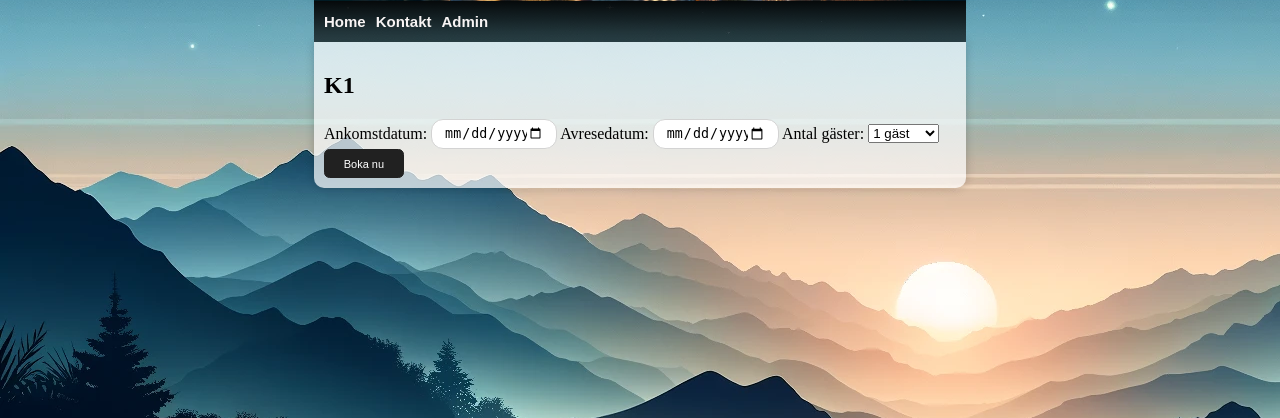
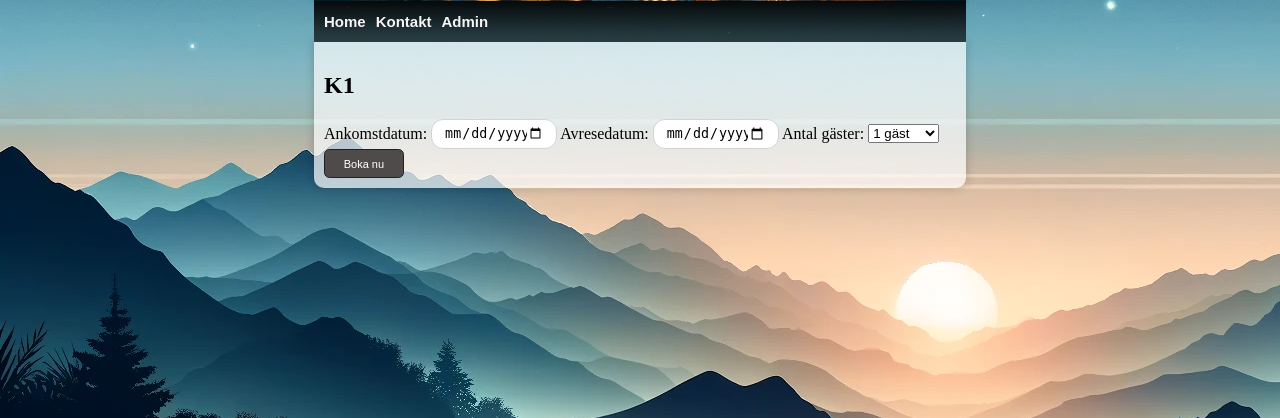
Before and after one commit to JoyJohansson/bokningsapplikation, a Flask app: page / in a window 1280 px wide. Shown: the part 287-705 px from the top of the page. Run offline with Flask 3, Linux system fonts and the light colour scheme; some libraries are stand-ins or nearby versions.

Commit message:
updated CSS and base.html

```diff
--- a/static/style.css
+++ b/static/style.css
@@ -107,7 +107,7 @@ body {
     padding: 0.7em 1.7em;
     font-size: 11px;
     border-radius: 0.5em;
-    background: #212121;
+    background: #504b4b;
     border: 1px solid #212121;
     transition: all 0.3s;
   }
```
